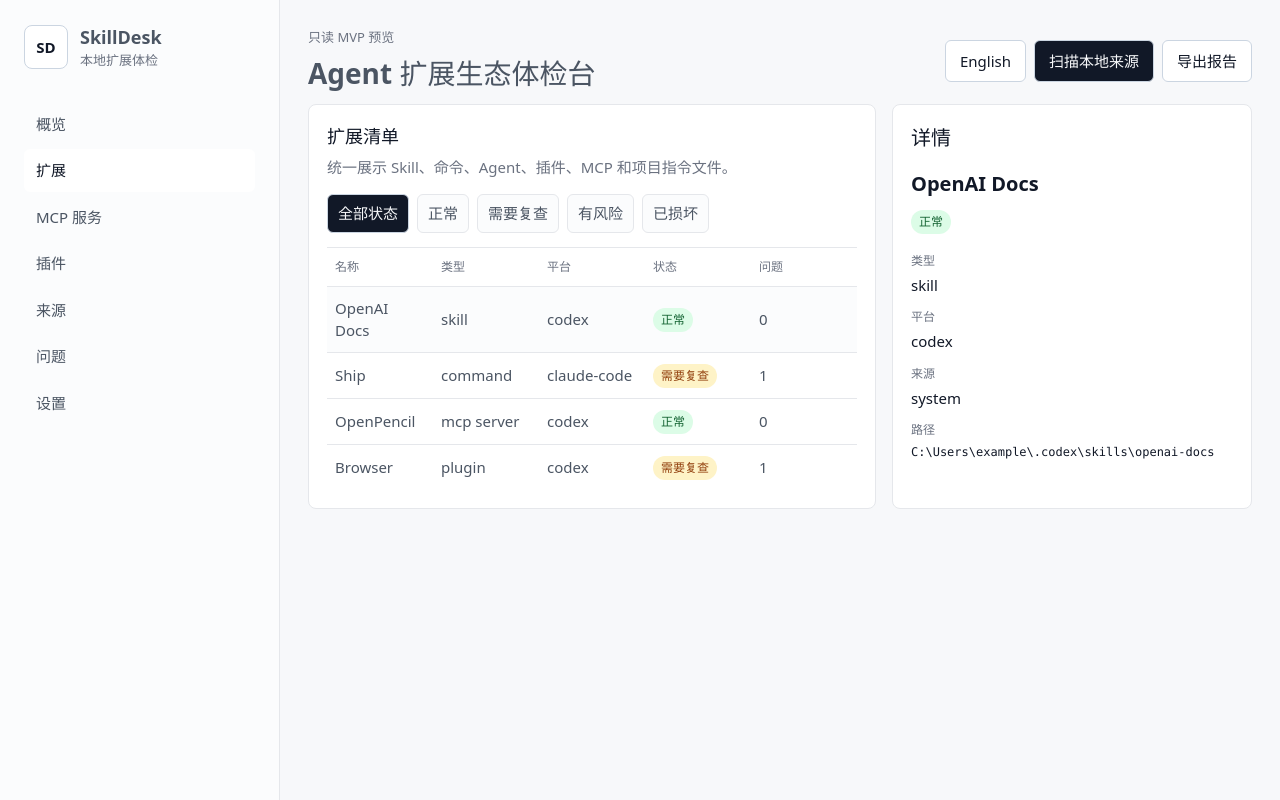
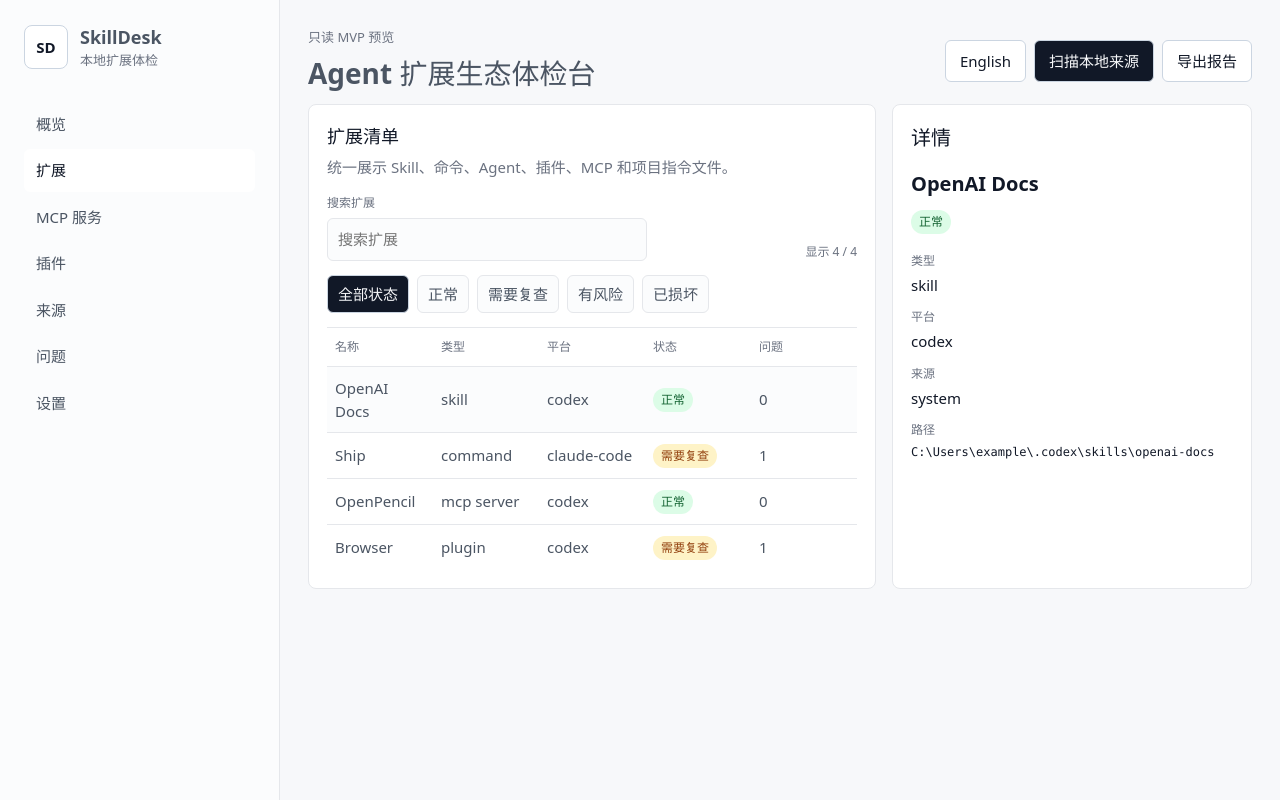
Before and after one commit to haodehaode378/skilldesk-project-brief, a React (Vite) app in the folder skilldesk/: page / in a window 1280 px wide. Both pictures are taken after a click on the button "扩展". Built offline with nearby package versions, Linux system fonts and the light colour scheme.

Commit message:
feat: add extension search

```diff
--- a/skilldesk/src/App.css
+++ b/skilldesk/src/App.css
@@ -208,6 +208,42 @@ button:focus-visible {
   color: var(--muted);
 }
 
+.table-tools {
+  display: flex;
+  align-items: end;
+  justify-content: space-between;
+  gap: 12px;
+  margin: 0 0 14px;
+}
+
+.search-field {
+  display: grid;
+  gap: 6px;
+  min-width: min(100%, 320px);
+}
+
+.search-field span,
+.result-count {
+  color: var(--muted);
+  font-size: 12px;
+}
+
+.search-field input {
+  width: 100%;
+  border: 1px solid var(--border);
+  border-radius: 6px;
+  background: var(--panel);
+  color: var(--text-h);
+  font: inherit;
+  padding: 9px 10px;
+}
+
+.search-field input:focus {
+  border-color: var(--focus);
+  outline: 2px solid var(--focus);
+  outline-offset: 1px;
+}
+
 .filter-bar {
   display: flex;
   flex-wrap: wrap;
@@ -384,6 +420,11 @@ code {
     justify-content: flex-start;
   }
 
+  .table-tools {
+    align-items: stretch;
+    flex-direction: column;
+  }
+
   .summary-grid {
     grid-template-columns: repeat(2, minmax(0, 1fr));
   }
--- a/skilldesk/src/App.tsx
+++ b/skilldesk/src/App.tsx
@@ -80,6 +80,7 @@ function App() {
   const [scanError, setScanError] = useState('')
   const [exportMessage, setExportMessage] = useState('')
   const [statusFilter, setStatusFilter] = useState<StatusFilter>('all')
+  const [extensionQuery, setExtensionQuery] = useState('')
   const [selectedEntityId, setSelectedEntityId] = useState(
     (initialCachedReport ?? fixtureScanReport).entities[0]?.id ?? '',
   )
@@ -202,6 +203,8 @@ function App() {
             entities={report.entities}
             statusFilter={statusFilter}
             onStatusFilterChange={setStatusFilter}
+            query={extensionQuery}
+            onQueryChange={setExtensionQuery}
             selectedEntityId={selectedEntity?.id}
             onSelect={setSelectedEntityId}
           />
@@ -289,6 +292,8 @@ function ExtensionsView({
   entities,
   statusFilter,
   onStatusFilterChange,
+  query,
+  onQueryChange,
   selectedEntityId,
   onSelect,
 }: {
@@ -296,21 +301,54 @@ function ExtensionsView({
   entities: ManagedEntity[]
   statusFilter: StatusFilter
   onStatusFilterChange: (status: StatusFilter) => void
+  query: string
+  onQueryChange: (query: string) => void
   selectedEntityId?: string
   onSelect: (id: string) => void
 }) {
-  const filteredEntities =
-    statusFilter === 'all'
-      ? entities
-      : entities.filter((entity) => entity.health.status === statusFilter)
+  const normalizedQuery = query.trim().toLowerCase()
+  const filteredEntities = entities.filter((entity) => {
+    const matchesStatus =
+      statusFilter === 'all' || entity.health.status === statusFilter
+    const searchable = [
+      entity.name,
+      entity.title,
+      entity.kind,
+      entity.platform,
+      entity.source,
+      entity.path,
+    ]
+      .filter(Boolean)
+      .join(' ')
+      .toLowerCase()
+    const matchesQuery =
+      normalizedQuery.length === 0 || searchable.includes(normalizedQuery)
+
+    return matchesStatus && matchesQuery
+  })
   const selectedEntity =
     filteredEntities.find((entity) => entity.id === selectedEntityId) ??
     filteredEntities[0]
+  const resultCount = copy.labels.resultCount
+    .replace('{shown}', String(filteredEntities.length))
+    .replace('{total}', String(entities.length))
 
   return (
     <section className="content-grid">
       <div className="table-panel">
         <SectionHeading title={copy.views.extensionsTitle} body={copy.views.extensionsBody} />
+        <div className="table-tools">
+          <label className="search-field">
+            <span>{copy.labels.search}</span>
+            <input
+              type="search"
+              value={query}
+              placeholder={copy.labels.search}
+              onChange={(event) => onQueryChange(event.target.value)}
+            />
+          </label>
+          <span className="result-count">{resultCount}</span>
+        </div>
         <StatusFilterBar
           copy={copy}
           activeStatus={statusFilter}
--- a/skilldesk/src/app/i18n.ts
+++ b/skilldesk/src/app/i18n.ts
@@ -58,6 +58,8 @@ type AppCopy = {
     statusAtRisk: string
     statusBroken: string
     allStatuses: string
+    search: string
+    resultCount: string
     emptyExtensions: string
     emptyMcp: string
     emptyPlugins: string
@@ -142,6 +144,8 @@ export const appCopy: Record<Locale, AppCopy> = {
       statusAtRisk: '有风险',
       statusBroken: '已损坏',
       allStatuses: '全部状态',
+      search: '搜索扩展',
+      resultCount: '显示 {shown} / {total}',
       emptyExtensions: '没有发现符合条件的扩展。',
       emptyMcp: '没有发现 MCP 服务配置。',
       emptyPlugins: '没有发现插件 manifest。',
@@ -224,6 +228,8 @@ export const appCopy: Record<Locale, AppCopy> = {
       statusAtRisk: 'At risk',
       statusBroken: 'Broken',
       allStatuses: 'All statuses',
+      search: 'Search extensions',
+      resultCount: 'Showing {shown} / {total}',
       emptyExtensions: 'No extensions match the current filters.',
       emptyMcp: 'No MCP server configurations were found.',
       emptyPlugins: 'No plugin manifests were found.',
```
